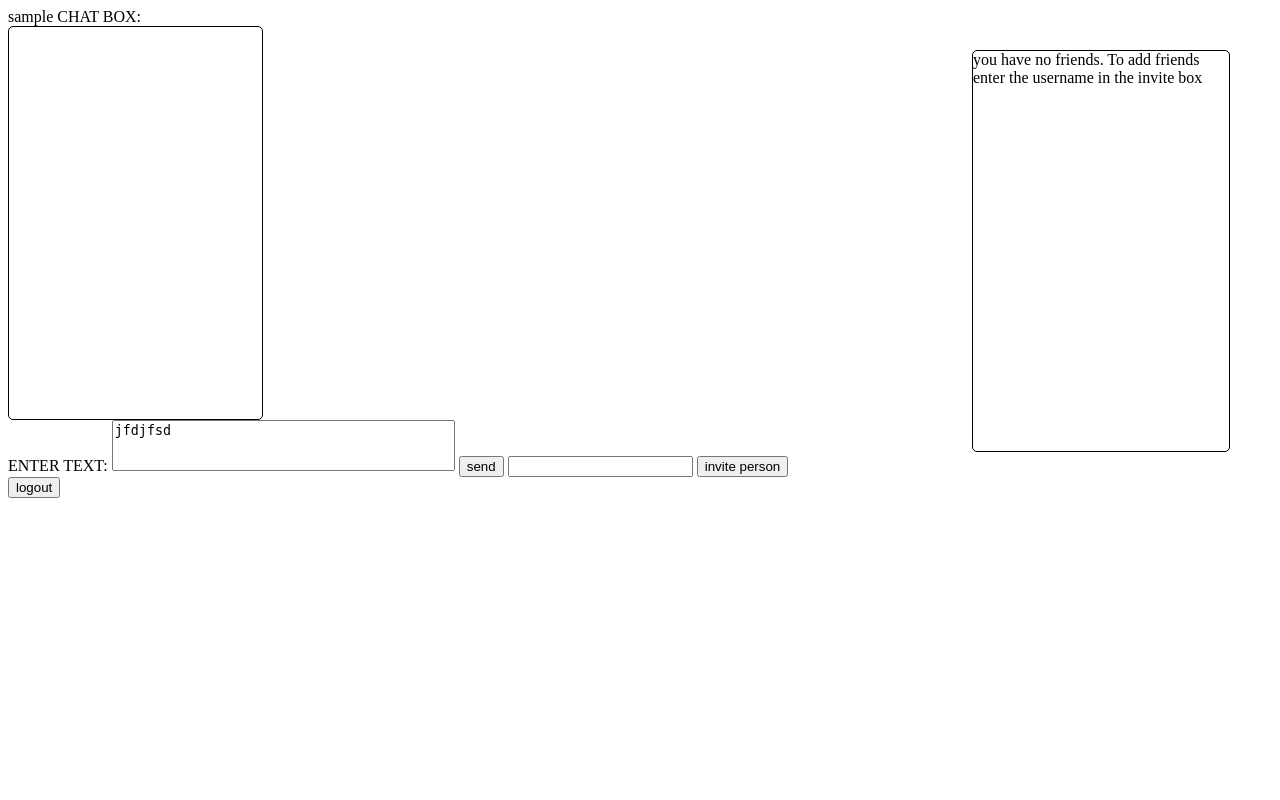
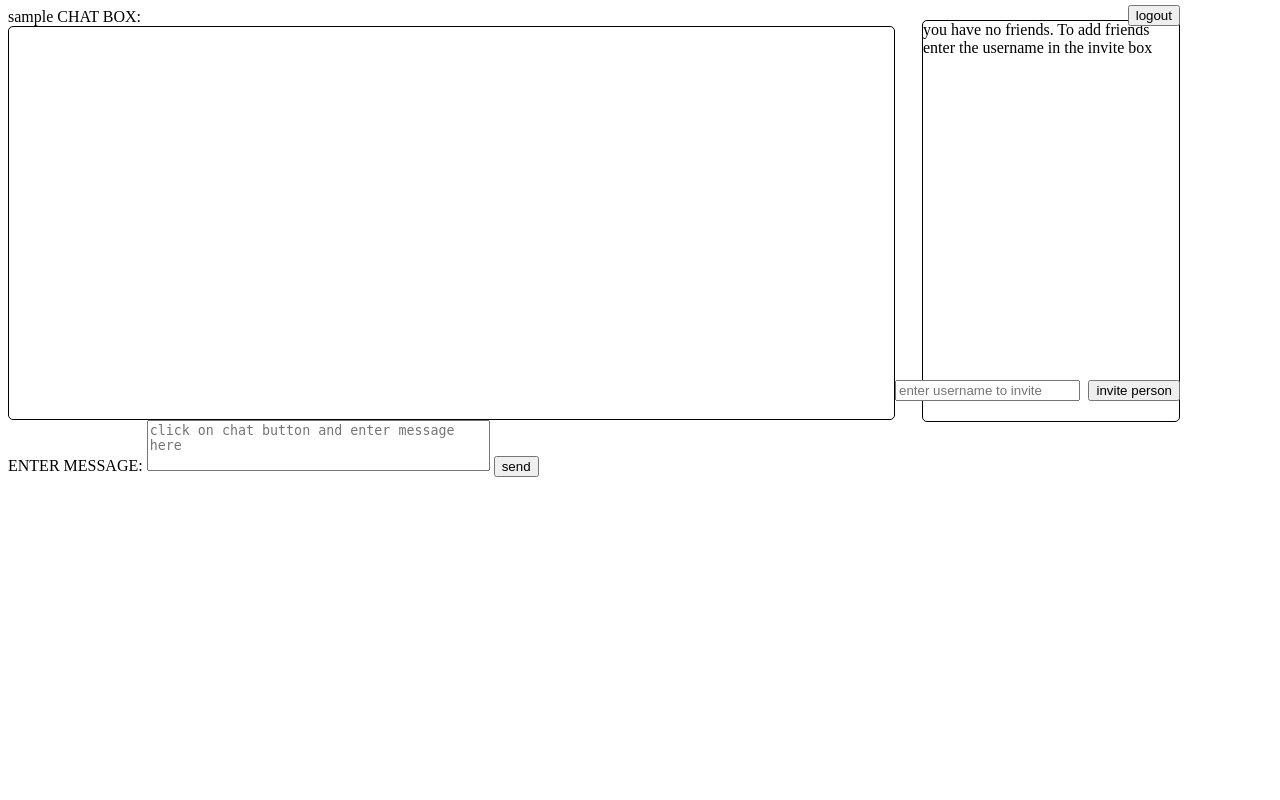
Before and after one commit to lalitlamba26/-chat_system, a PHP site: page /chatbox.php in a window 1280 px wide. Run offline with PHP 8.4, Linux system fonts and the light colour scheme; the visitor is signed in with stand-in values (Sample User, id 1); data that the repository does not hold is empty; some libraries are stand-ins or nearby versions.

Commit message:
time to the messages and css

```diff
--- a/chatbox.php
+++ b/chatbox.php
@@ -10,6 +10,22 @@
 <html>
 <title> chatting box </title>
 <style type="text/css">
+	#invite_box{
+		position: absolute;
+		right:200px;
+		top:380px;
+
+	}
+	#invite_button{
+		position: absolute;
+		right: 100px;
+		top:380px;
+	}
+	#logout_button{
+		position:absolute;
+		right:100px;
+		top:5px;
+	}
 	#enter_text{
 		resize:none;
 	}
@@ -17,7 +33,7 @@
 		border:1px solid;
 		border-radius:5px;
 		height: 50%;
-		width: 20%;
+		width: 70%;
 		overflow:auto;
 	}
 
@@ -27,16 +43,11 @@
 		height: 50%;
 		width: 20%;
 		position:absolute;
-        right:50px;
-        top:50px;
+        right:100px;
+        top:20px;
         overflow:auto;
 	}
-	#with{
-		position: absolute;
-		right:1050px;
-		top:50px;
 
-	}
 </style>
 <head>
 <script src="//code.jquery.com/jquery-1.7.2.min.js"></script>
@@ -76,8 +87,7 @@ $(function(){
 			success : function (data){
 				if (data) {
 
-
-					$( "#chat_box" ).append(data+"<br>");
+					$("#enter_text").attr("");
 
 				}
 			},
@@ -221,7 +231,7 @@ function ajaxcall(){
 		data: {friend_id:glob},
 		success : function (data){
 			if (data) {
-				$('#chat_box').html(data);
+				$('#chat_box').html(data+'<br>');
 				}
 		},
 		failure: function(){
@@ -252,14 +262,15 @@ function ajaxcall(){
 	 		}?>
 
 		CHAT BOX: <div name="chat_box" id="chat_box"></div>
-		ENTER TEXT: <textarea rows="3" cols="40" name="enter_text" id="enter_text">jfdjfsd </textarea>
+
+
+		ENTER MESSAGE: <textarea rows="3" cols="40" name="enter_text" id="enter_text" placeholder="click on chat button and enter message here"></textarea>
 		<input type="button" id="send_button" value="send">
 
 		<div name="friends" id="friends"></div>
 
-		<div name="with" id="with"></div>
 
-		<input type="text" name="invite_box" id="invite_box">
+		<input type="text" name="invite_box" id="invite_box" placeholder="enter username to invite">
 		<input type="button" name="invite button" id="invite_button" value= "invite person">
 
 
--- a/index.php
+++ b/index.php
@@ -4,7 +4,7 @@
 <head>
 <script src="//code.jquery.com/jquery-1.7.2.min.js"></script>
 <script>
-$(function(){     // jquery
+$(function(){
 
         $("#retype_password").keyup(function(){
         	if($("#password").val()==$("#retype_password").val())
--- a/server_update.php
+++ b/server_update.php
@@ -1,7 +1,7 @@
 <?php
 session_start();
 
-header('Cache-Control: no-cache');
+//header('Cache-Control: no-cache');
 
 //echo $_SESSION['frnd'];
 if($_POST['friend_id'])
@@ -9,14 +9,14 @@ if($_POST['friend_id'])
 $con=mysqli_connect("localhost", "root", "root", "messenger_db") or die("could not mysqli_error" .mysqli_error($con));
 $sql="SELECT * FROM MESSAGES WHERE sent_to='$_POST[friend_id]' AND sent_from= '$_SESSION[QWERTY]'
 	UNION
-	SELECT * FROM MESSAGES WHERE sent_to='$_SESSION[QWERTY]' AND sent_from='$_POST[friend_id]' ORDER BY send_time ";
+	SELECT * FROM MESSAGES WHERE sent_to='$_SESSION[QWERTY]' AND sent_from='$_POST[friend_id]' ORDER BY id desc, send_time desc limit 10 ";
 	$result= mysqli_query($con, $sql) or die("problem executing error".mysqli_error($con));
 		$ret= '<table>';
 	if($result)
 	{
 		while($row=mysqli_fetch_array($result))
 		{
-			$ret.='<tr id="'.$row["id"].'"><td>'.$row['content'].'</td><td>'.$row['sent_time'].'</td></tr>';
+			$ret.='<tr id="'.$row["id"].'"><td>'.$row['content'].'</td><td>'.$row['send_time'].'</td></tr>';
 		}
 		$ret.='</table>';
 		echo $ret;
```
